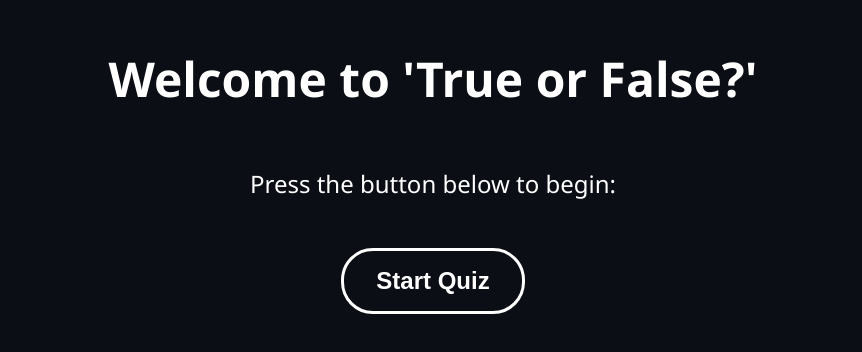
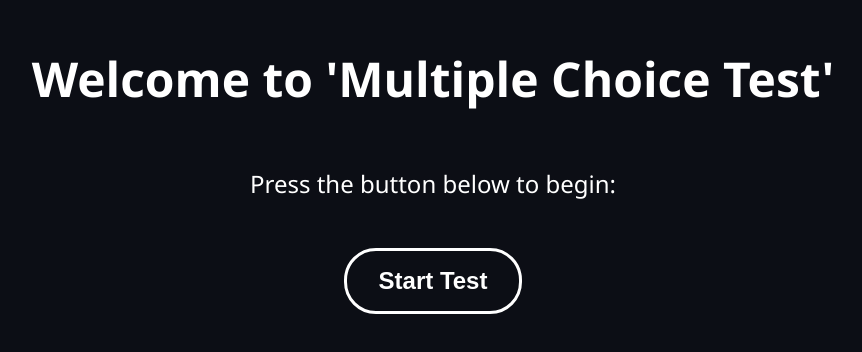
Before and after one commit to hazi222/Multiple-choice-test, a plain HTML site: page index.html in a window 1280 px wide. Shown: the part 236-588 px from the top of the page, without its empty margins (207-1069 px from the left). Drawn offline with Linux system fonts and the light colour scheme.

Commit message:
Update index.html

```diff
--- a/index.html
+++ b/index.html
@@ -2,16 +2,16 @@
 <html>
   <head>
     <meta charset="utf-8" />
-    <title>True or False Quiz</title>
+    <title>Multiple Choice Test</title>
     <link rel="stylesheet" href="quiz.css" />
     <link rel="stylesheet" href="https://cdnjs.cloudflare.com/ajax/libs/font-awesome/5.15.3/css/all.min.css" />
     <meta name="viewport" content="width=device-width, initial-scale=1.0">
   </head>
   <body>
     <div class="quiz-container" id="quiz-container">
-      <h1>Welcome to 'True or False?'</h1>
+      <h1>Welcome to 'Multiple Choice Test'</h1>
       <p>Press the button below to begin:</p>
-      <button id="start-btn">Start Quiz</button>
+      <button id="start-btn">Start Test</button>
     </div>
 
     <div id="quiz">
```
